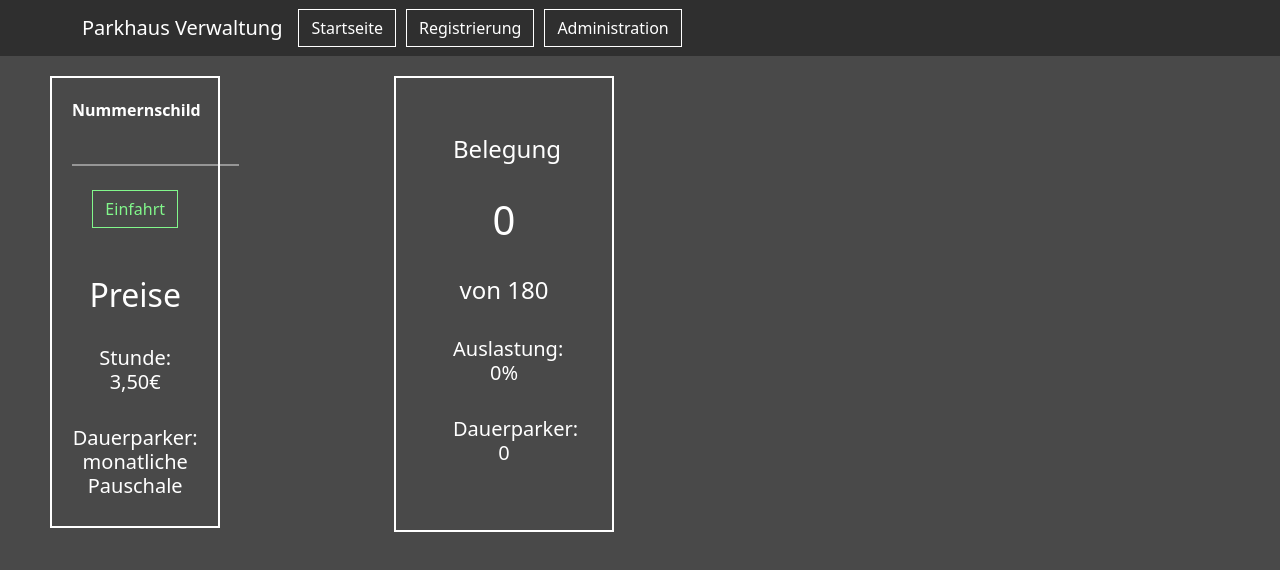
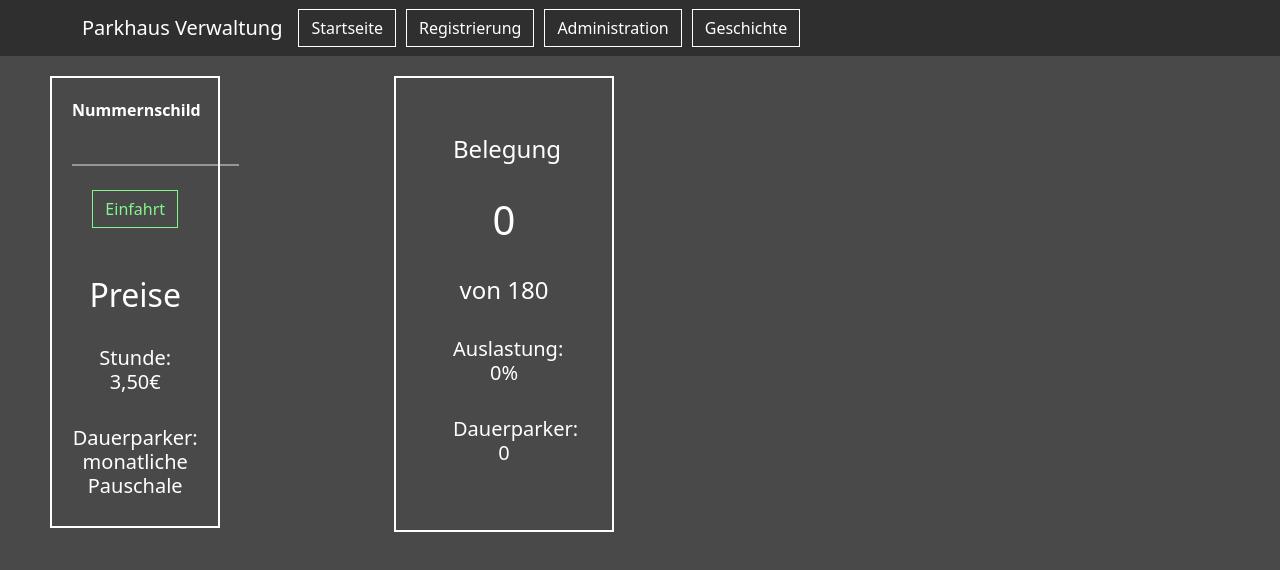
Before and after one commit to GeKoppe/Parking_DB_Project, a React (Vite) app in the folder ParkhausApp/: page / in a window 1280 px wide. Shown: the top 570 px of the page. Built offline with nearby package versions, Linux system fonts and the light colour scheme; no server answers.

Commit message:
Prettier doing it's thing

```diff
--- a/ParkhausApp/src/App.tsx
+++ b/ParkhausApp/src/App.tsx
@@ -1,26 +1,38 @@
-import { useState } from 'react'
-import 'bootstrap/dist/css/bootstrap.css'
-import MainMenu from './Components/MainMenu/MainMenu'
+import { useState } from 'react';
+import 'bootstrap/dist/css/bootstrap.css';
+import MainMenu from './Components/MainMenu/MainMenu';
 import Administration from './Components/Administration/Administration';
 import Navbar from './Components/NavBar';
-import './App.css'
+import './App.css';
 import Registration from './Components/Registration/Registration';
+import History from './Components/History/History';
 
 function App() {
 	const [currentMenu, setCurrentMenu] = useState('MainMenu');
 
 	const clickHandler = (site: string) => {
 		switch (site) {
-      case 'home': setCurrentMenu('MainMenu'); break;
-      case 'admin': setCurrentMenu('Administration'); break;
-      case 'registration': setCurrentMenu('Registration'); break;
-      default: setCurrentMenu('MainMenu'); break;
+			case 'home':
+				setCurrentMenu('MainMenu');
+				break;
+			case 'admin':
+				setCurrentMenu('Administration');
+				break;
+			case 'registration':
+				setCurrentMenu('Registration');
+				break;
+			case 'history':
+				setCurrentMenu('History');
+				break;
+			default:
+				setCurrentMenu('MainMenu');
+				break;
 		}
 		return;
-  }
+	};
 
 	const mockUsage = Math.ceil(Math.random() * 180);
-  let lotsInUse : number[] = [];
+	let lotsInUse: number[] = [];
 	for (let i = 0; i < mockUsage; i++) {
 		let selected = Math.ceil(Math.random() * 180);
 
@@ -42,10 +54,18 @@ function App() {
 
 	return (
 		<div>
-      <Navbar clickHandler={clickHandler}/>
-      {currentMenu == 'MainMenu' ? <MainMenu /> : (currentMenu == 'Administration' ? <Administration/> : <Registration/>)}
+			<Navbar clickHandler={clickHandler} />
+			{currentMenu == 'MainMenu' ? (
+				<MainMenu />
+			) : currentMenu == 'Administration' ? (
+				<Administration />
+			) : currentMenu == 'History' ? (
+				<History />
+			) : (
+				<Registration />
+			)}
 		</div>
-  )
+	);
 }
 
-export default App
+export default App;
--- a/ParkhausApp/src/Components/NavBar.tsx
+++ b/ParkhausApp/src/Components/NavBar.tsx
@@ -1,15 +1,15 @@
-import Container from "react-bootstrap/Container";
+import Container from 'react-bootstrap/Container';
 import Nav from 'react-bootstrap/Nav';
 import Navbar from 'react-bootstrap/Navbar';
-import 'bootstrap/dist/css/bootstrap.css'
+import 'bootstrap/dist/css/bootstrap.css';
 import Button from 'react-bootstrap/Button';
-import '../App.css'
+import '../App.css';
 
-function NavBar(tempProps?: {clickHandler?: (site: string) => void}) {
+function NavBar(tempProps?: { clickHandler?: (site: string) => void }) {
 	const props = {
 		clickHandler: (site: string) => console.log(site),
-        ...tempProps
-    }
+		...tempProps,
+	};
 
 	return (
 		<div className="navBar">
@@ -19,15 +19,42 @@ function NavBar(tempProps?: {clickHandler?: (site: string) => void}) {
 					<Navbar.Toggle aria-controls="basic-navbar-nav" />
 					<Navbar.Collapse id="basic-navbar-nav">
 						<Nav className="me-auto">
-                        <Button className='navButton' variant="custom" onClick={() => props.clickHandler('home')}>Startseite</Button>
-                        <Button className='navButton' variant="custom" onClick={() => props.clickHandler('registration')}>Registrierung</Button>
-                        <Button className='navButton' variant="custom" onClick={() => props.clickHandler('admin')}>Administration</Button>
+							<Button
+								className="navButton"
+								variant="custom"
+								onClick={() => props.clickHandler('home')}
+							>
+								Startseite
+							</Button>
+							<Button
+								className="navButton"
+								variant="custom"
+								onClick={() =>
+									props.clickHandler('registration')
+								}
+							>
+								Registrierung
+							</Button>
+							<Button
+								className="navButton"
+								variant="custom"
+								onClick={() => props.clickHandler('admin')}
+							>
+								Administration
+							</Button>
+							<Button
+								className="navButton"
+								variant="custom"
+								onClick={() => props.clickHandler('history')}
+							>
+								Geschichte
+							</Button>
 						</Nav>
 					</Navbar.Collapse>
 				</Container>
 			</Navbar>
 		</div>
-    )
+	);
 }
 
 export default NavBar;
```
Lines whose indentation alone changed are shown as unchanged.
